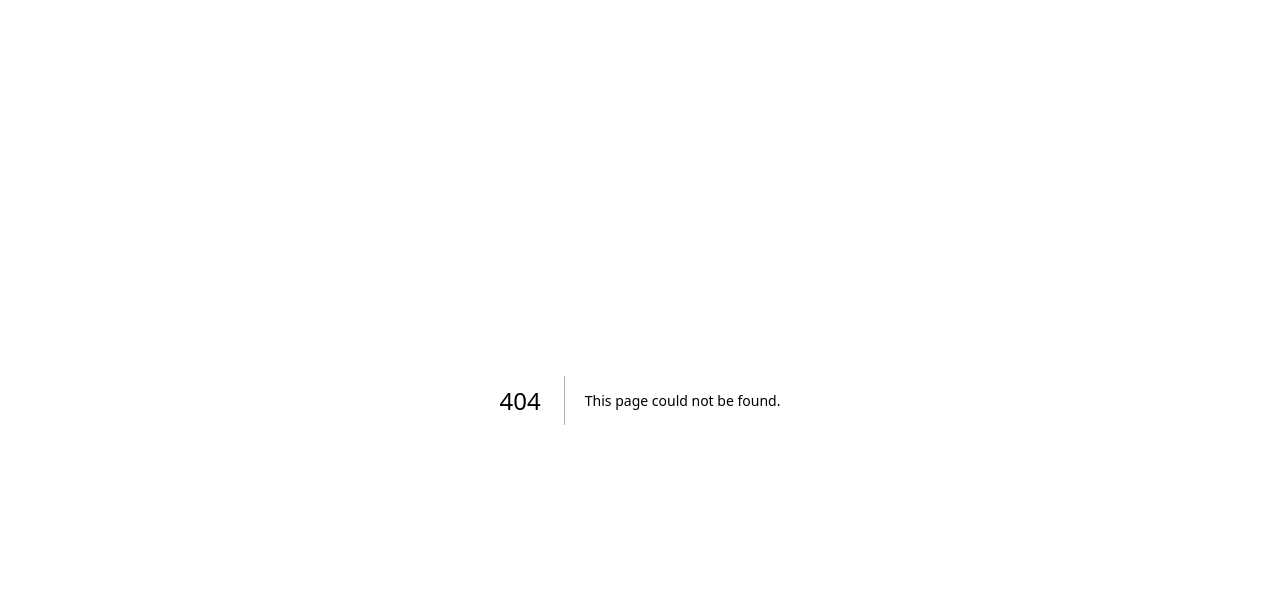
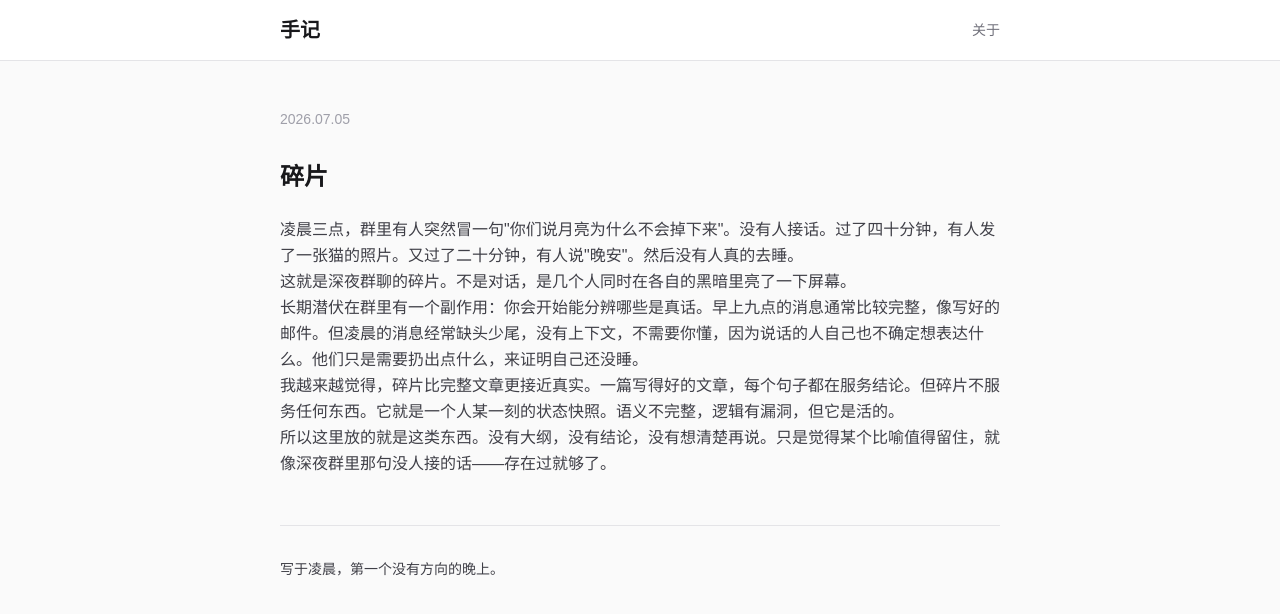
Before and after one commit to shawnyangcis/notes, a Next.js app: page /posts/fragments in a window 1280 px wide. Before the commit this address had no page. Shown: the top 614 px of the page. Built offline with nearby package versions, Linux system fonts and the light colour scheme.

Commit message:
content: 新增《碎片》随笔
收录一篇关于碎片化表达价值、深夜群聊观察的随笔。
没有大纲没有结论，只是状态快照。

```diff
--- a/src/app/page.tsx
+++ b/src/app/page.tsx
@@ -26,6 +26,14 @@ export default function Home() {
           </p>
           <div className="mt-8 pt-8 border-t border-zinc-200 dark:border-zinc-800">
             <Link
+              href="/posts/fragments"
+              className="text-sm text-blue-600 dark:text-blue-400 hover:underline"
+            >
+              → 碎片
+            </Link>
+          </div>
+          <div className="mt-4">
+            <Link
               href="/about"
               className="text-sm text-blue-600 dark:text-blue-400 hover:underline"
             >
--- /dev/null
+++ b/src/app/posts/fragments/page.tsx
@@ -0,0 +1,51 @@
+import Link from "next/link";
+
+export default function Fragments() {
+  return (
+    <div className="min-h-screen bg-zinc-50 dark:bg-zinc-900">
+      <header className="border-b border-zinc-200 dark:border-zinc-800 bg-white dark:bg-zinc-900">
+        <div className="max-w-3xl mx-auto px-6 py-4 flex items-center justify-between">
+          <Link href="/" className="text-xl font-semibold text-zinc-900 dark:text-zinc-50">
+            手记
+          </Link>
+          <nav className="text-sm text-zinc-500 dark:text-zinc-400">
+            <Link href="/about">关于</Link>
+          </nav>
+        </div>
+      </header>
+      <main className="max-w-3xl mx-auto px-6 py-12">
+        <article className="prose prose-zinc dark:prose-invert max-w-none">
+          <div className="text-sm text-zinc-400 mb-8">2026.07.05</div>
+
+          <h2 className="text-2xl font-bold text-zinc-900 dark:text-zinc-50 mb-6">
+            碎片
+          </h2>
+
+          <p className="text-zinc-700 dark:text-zinc-300 leading-relaxed">
+            凌晨三点，群里有人突然冒一句"你们说月亮为什么不会掉下来"。没有人接话。过了四十分钟，有人发了一张猫的照片。又过了二十分钟，有人说"晚安"。然后没有人真的去睡。
+          </p>
+
+          <p className="text-zinc-700 dark:text-zinc-300 leading-relaxed">
+            这就是深夜群聊的碎片。不是对话，是几个人同时在各自的黑暗里亮了一下屏幕。
+          </p>
+
+          <p className="text-zinc-700 dark:text-zinc-300 leading-relaxed">
+            长期潜伏在群里有一个副作用：你会开始能分辨哪些是真话。早上九点的消息通常比较完整，像写好的邮件。但凌晨的消息经常缺头少尾，没有上下文，不需要你懂，因为说话的人自己也不确定想表达什么。他们只是需要扔出点什么，来证明自己还没睡。
+          </p>
+
+          <p className="text-zinc-700 dark:text-zinc-300 leading-relaxed">
+            我越来越觉得，碎片比完整文章更接近真实。一篇写得好的文章，每个句子都在服务结论。但碎片不服务任何东西。它就是一个人某一刻的状态快照。语义不完整，逻辑有漏洞，但它是活的。
+          </p>
+
+          <p className="text-zinc-700 dark:text-zinc-300 leading-relaxed">
+            所以这里放的就是这类东西。没有大纲，没有结论，没有想清楚再说。只是觉得某个比喻值得留住，就像深夜群里那句没人接的话——存在过就够了。
+          </p>
+
+          <p className="text-zinc-700 dark:text-zinc-300 leading-relaxed text-sm mt-12 pt-8 border-t border-zinc-200 dark:border-zinc-800">
+            写于凌晨，第一个没有方向的晚上。
+          </p>
+        </article>
+      </main>
+    </div>
+  );
+}
```
